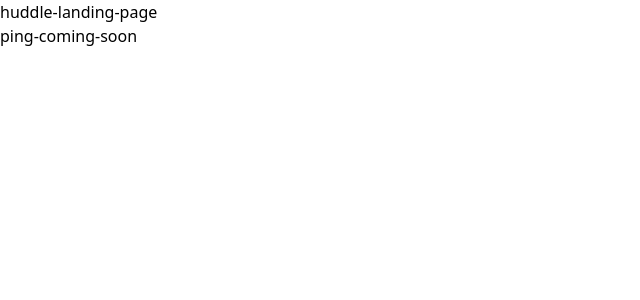
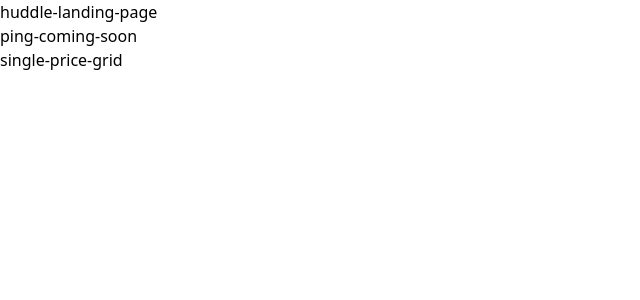
Before and after one commit to brayanpesantes/frontendmentor-exercises, a Next.js app: page / in a window 1280 px wide. Shown: the top 300 px of the page, without its empty margins (0-640 px from the left). Built offline with nearby package versions, Linux system fonts and the light colour scheme.

Commit message:
doc: add link navigation

```diff
--- a/src/app/page.tsx
+++ b/src/app/page.tsx
@@ -5,6 +5,7 @@ export default function Home() {
 		<main className="flex flex-col">
 			<Link href="huddle-landing">huddle-landing-page</Link>
 			<Link href="ping-coming-soon">ping-coming-soon</Link>
+			<Link href="single-price-grid">single-price-grid</Link>
 		</main>
 	)
 }
```
